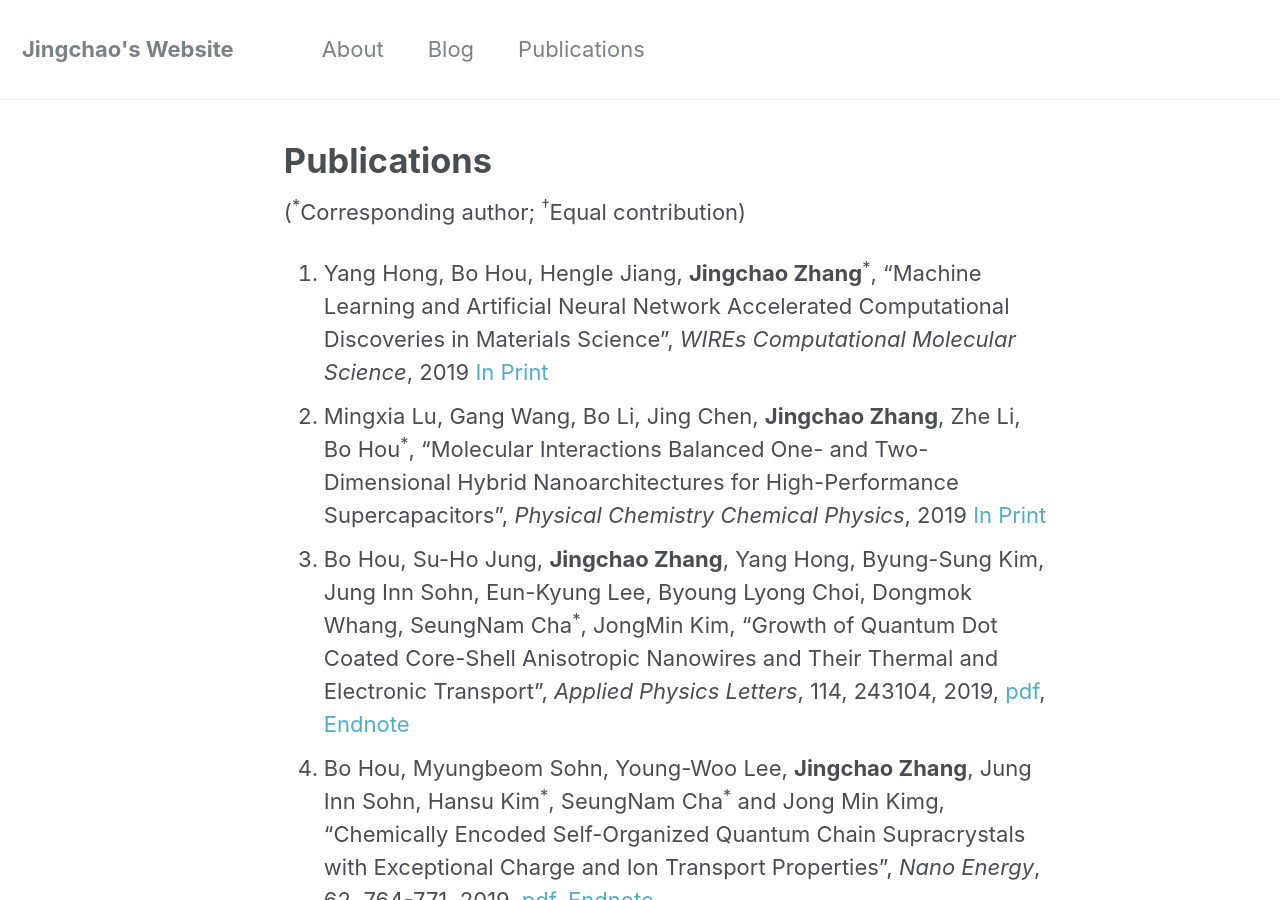
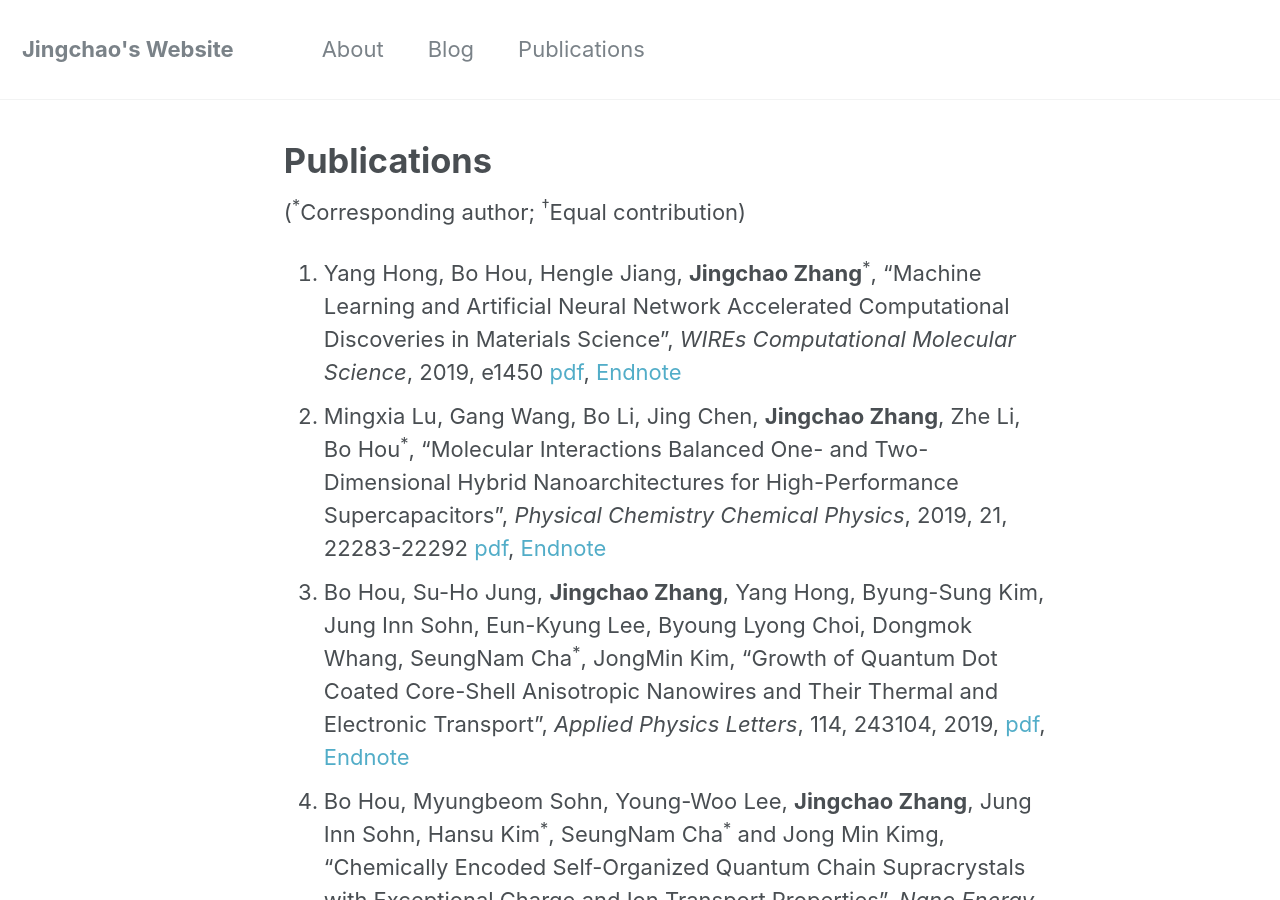
Before and after one commit to JingchaoZhang/JingchaoZhang.github.io, a Jekyll site: the page built from _pages/publications.md, in a window 1280 px wide and 900 px high. Built offline with Jekyll 4.4.1, drawn with Linux system fonts in a browser that asks for light colours.

Commit message:
Update publications.md

```diff
--- a/_pages/publications.md
+++ b/_pages/publications.md
@@ -7,8 +7,8 @@ author_profile: false
 
 (<sup>\*</sup>Corresponding author; <sup>†</sup>Equal contribution)
 
-1. Yang Hong, Bo Hou, Hengle Jiang, **Jingchao Zhang**<sup>\*</sup>, "Machine Learning and Artificial Neural Network Accelerated Computational Discoveries in Materials Science", *WIREs Computational Molecular Science*, 2019 [In Print]()
-1. Mingxia Lu, Gang Wang, Bo Li, Jing Chen, **Jingchao Zhang**, Zhe Li, Bo Hou<sup>\*</sup>, "Molecular Interactions Balanced One- and Two-Dimensional Hybrid Nanoarchitectures for High-Performance Supercapacitors", *Physical Chemistry Chemical Physics*, 2019 [In Print](https://pubs.rsc.org/en/Content/ArticleLanding/2019/CP/C9CP04579A#!divAbstract)
+1. Yang Hong, Bo Hou, Hengle Jiang, **Jingchao Zhang**<sup>\*</sup>, "Machine Learning and Artificial Neural Network Accelerated Computational Discoveries in Materials Science", *WIREs Computational Molecular Science*, 2019, e1450 [pdf](https://drive.google.com/file/d/1-yeUDVXXA3MfzKhUQgbgpfzQsC2QnE3p/view?usp=sharing), [Endnote](https://drive.google.com/uc?export=download&id=16rI5FTa0QIN5IGLQB9LwttTCmOBrSOJa)
+1. Mingxia Lu, Gang Wang, Bo Li, Jing Chen, **Jingchao Zhang**, Zhe Li, Bo Hou<sup>\*</sup>, "Molecular Interactions Balanced One- and Two-Dimensional Hybrid Nanoarchitectures for High-Performance Supercapacitors", *Physical Chemistry Chemical Physics*, 2019, 21, 22283-22292 [pdf](https://drive.google.com/file/d/13AFXU9WvaZb4GgOXrm1eWdUJif5ak3cM/view?usp=sharing), [Endnote](https://drive.google.com/uc?export=download&id=1rsIu6soyPYVFNqItZL3a9BbW0-pztTTu)
 1. Bo Hou, Su-Ho Jung, **Jingchao Zhang**, Yang Hong, Byung-Sung Kim, Jung Inn Sohn, Eun-Kyung Lee, Byoung Lyong Choi, Dongmok Whang, SeungNam Cha<sup>\*</sup>, JongMin Kim, "Growth of Quantum Dot Coated Core-Shell Anisotropic Nanowires and Their Thermal and Electronic Transport", *Applied Physics Letters*, 114, 243104, 2019, [pdf](https://drive.google.com/file/d/1BVcjegkZwG24wnZyaVh1vdW3oNnPLeZ4/view?usp=sharing), [Endnote](https://drive.google.com/uc?export=download&id=1xVFOhed5WYxH8Hju6Ej1Rp9A156l98l7)
 1. Bo Hou, Myungbeom Sohn, Young-Woo Lee, **Jingchao Zhang**, Jung Inn Sohn, Hansu Kim<sup>\*</sup>, SeungNam Cha<sup>\*</sup> and Jong Min Kimg, "Chemically Encoded Self-Organized Quantum Chain Supracrystals with Exceptional Charge and Ion Transport Properties", *Nano Energy*, 62, 764-771, 2019, [pdf](https://drive.google.com/file/d/1ySpllRX5xI_l2B7n0g52LQXdXKyZ2NOM/view?usp=sharing), [Endnote](https://drive.google.com/uc?export=download&id=1XmqQu_Qq4vGHj25PsvxeRojf0sNocAs9)
 1. Bo Yang, Maodong Li<sup>\*</sup>, Jiye Wang, **Jingchao Zhang**, Dongmei Liao, Yanan Yue<sup>\*</sup>, "Critical Fracture Properties in Puckered and Buckled Arsenene by Molecular Dynamics Simulation", *Physical Chemistry Chemical Physics*, 21, 12372-12379, 2019, [pdf](https://drive.google.com/file/d/16q70wkrm9svHOPWZ15tKFNlEOpV401yT/view?usp=sharing), [Endnote](https://drive.google.com/uc?export=download&id=1TURkhtbTE44sQ_vgULXWWaG0lVQ-PVrj)
```
